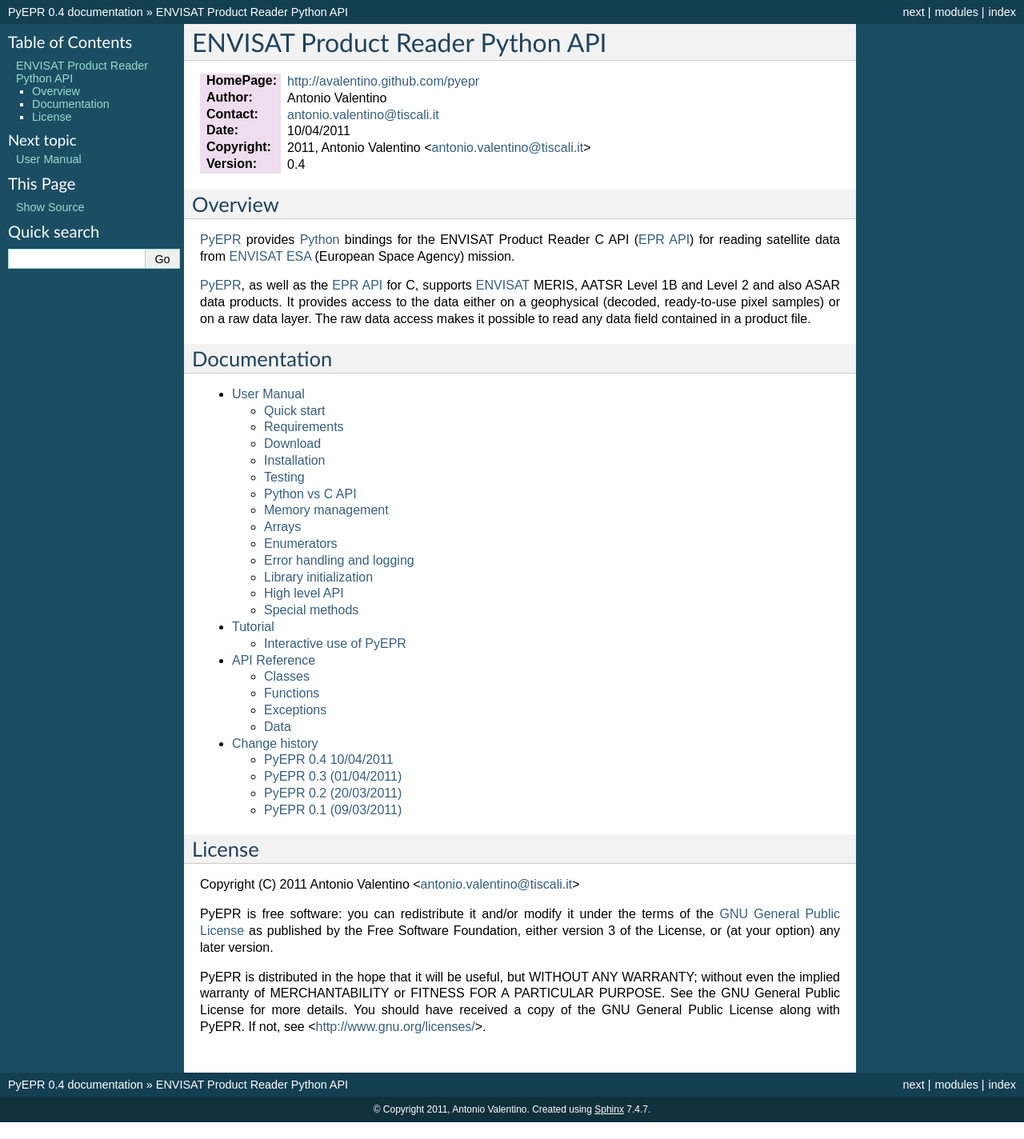
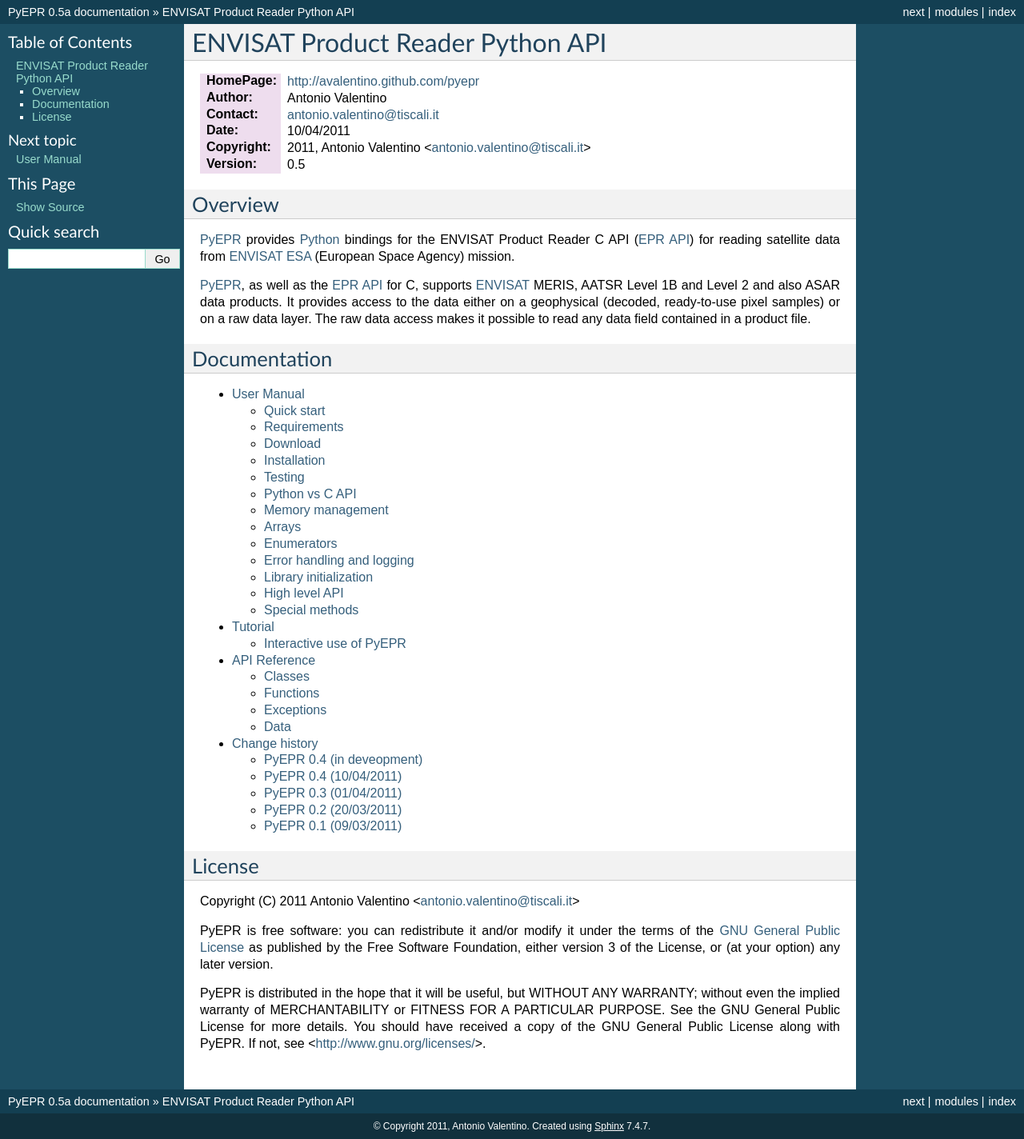
Before and after one commit to avalentino/pyepr, a Sphinx documentation site: the page built from doc/index.txt, in a window 1280 px wide. Shown: the whole page at 80% size. Built offline with Sphinx 7.4.7, drawn with Linux system fonts in a browser that asks for light colours; formulas are drawn with MathJax 3; before the commit the page ends 1403 px from its top, so only the background shows below that.

Commit message:
Post release commit

```diff
--- a/doc/NEWS.txt
+++ b/doc/NEWS.txt
@@ -2,8 +2,14 @@
 ==============
 
 
-PyEPR 0.4 10/04/2011
---------------------
+PyEPR 0.4 (in deveopment)
+-------------------------
+
+@TBW
+
+
+PyEPR 0.4 (10/04/2011)
+----------------------
 
 * fixed a bug in the :meth:`epr.Product.__str__`, :meth:`Dataset.__str__`
   and :meth:`erp.Band.__repr__` methods (bad formatting)
--- a/doc/conf.py
+++ b/doc/conf.py
@@ -63,9 +63,9 @@
 # built documents.
 #
 # The short X.Y version.
-version = '0.4'
+version = '0.5'
 # The full version, including alpha/beta/rc tags.
-release = '0.4'
+release = '0.5a'
 
 # The language for content autogenerated by Sphinx. Refer to documentation
 # for a list of supported languages.
--- a/doc/index.txt
+++ b/doc/index.txt
@@ -7,7 +7,7 @@
 :Contact:   antonio.valentino@tiscali.it
 :Date:      10/04/2011
 :Copyright: 2011, Antonio Valentino <antonio.valentino@tiscali.it>
-:Version:   0.4
+:Version:   0.5
 
 
 .. only:: html
--- a/setup.py
+++ b/setup.py
@@ -32,7 +32,7 @@
 
 setup(
     name='pyepr',
-    version='0.4',
+    version='0.5',
     author='Antonio Valentino',
     author_email='antonio.valentino@tiscali.it',
     url='http://avalentino.github.com/pyepr',
```
Also changed, not shown: 1 other file.
